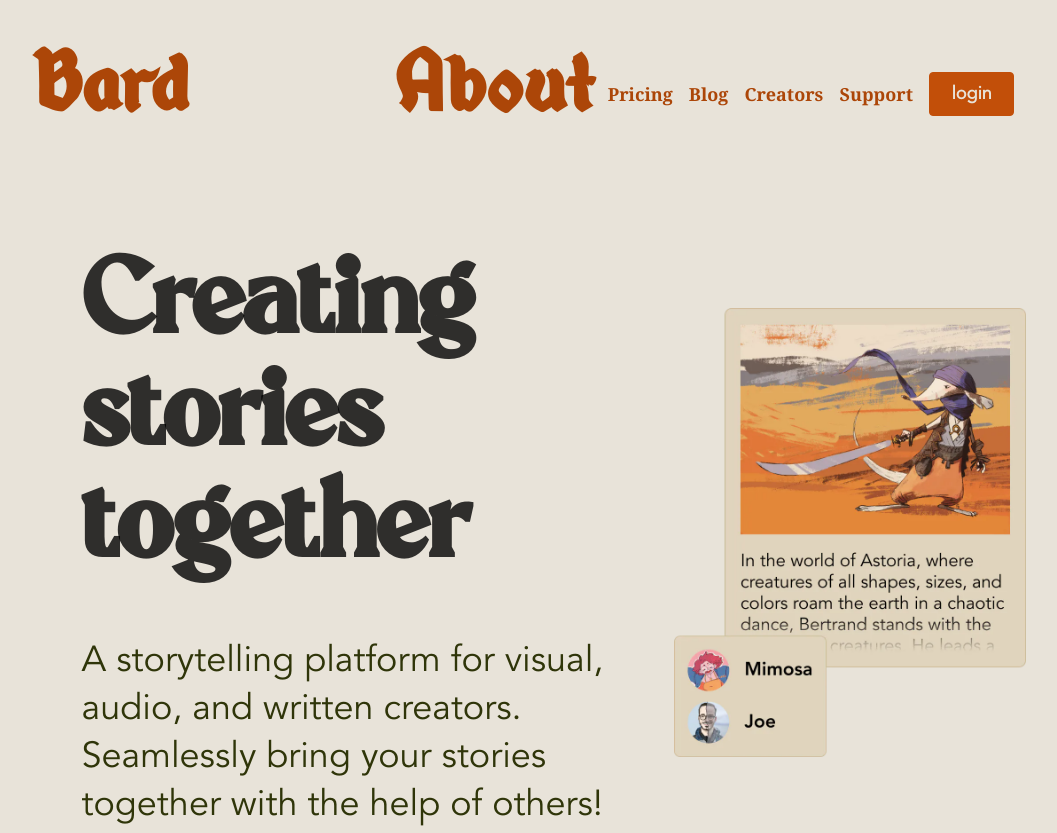
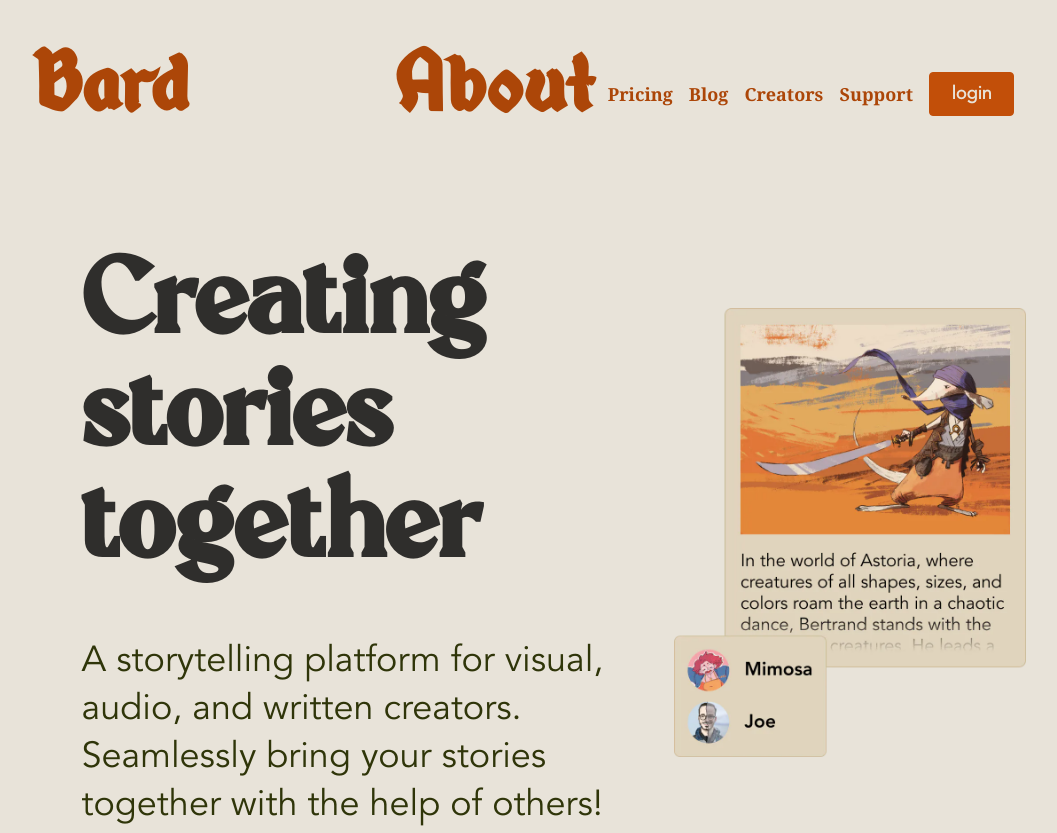
Before and after one commit to ProgrammingJoe/bardlanding, a Gatsby site: page / in a window 1280 px wide. Shown: the top 833 px of the page, without its empty margins (116-1173 px from the left). Built offline with nearby package versions, Linux system fonts and the light colour scheme; Gatsby itself is replaced by a stand-in of ours.

Commit message:
Fix letter spacing

```diff
--- a/src/components/typography.js
+++ b/src/components/typography.js
@@ -5,7 +5,7 @@ export const Header = styled.h1`
   margin-bottom: 3rem;
   font-family: "Hanesy";
   font-weight: 600;
-  letter-spacing: 1.5;
+  letter-spacing: 1.5px;
 
   @media (max-width: 1000px) {
     font-size: 90px;
```
